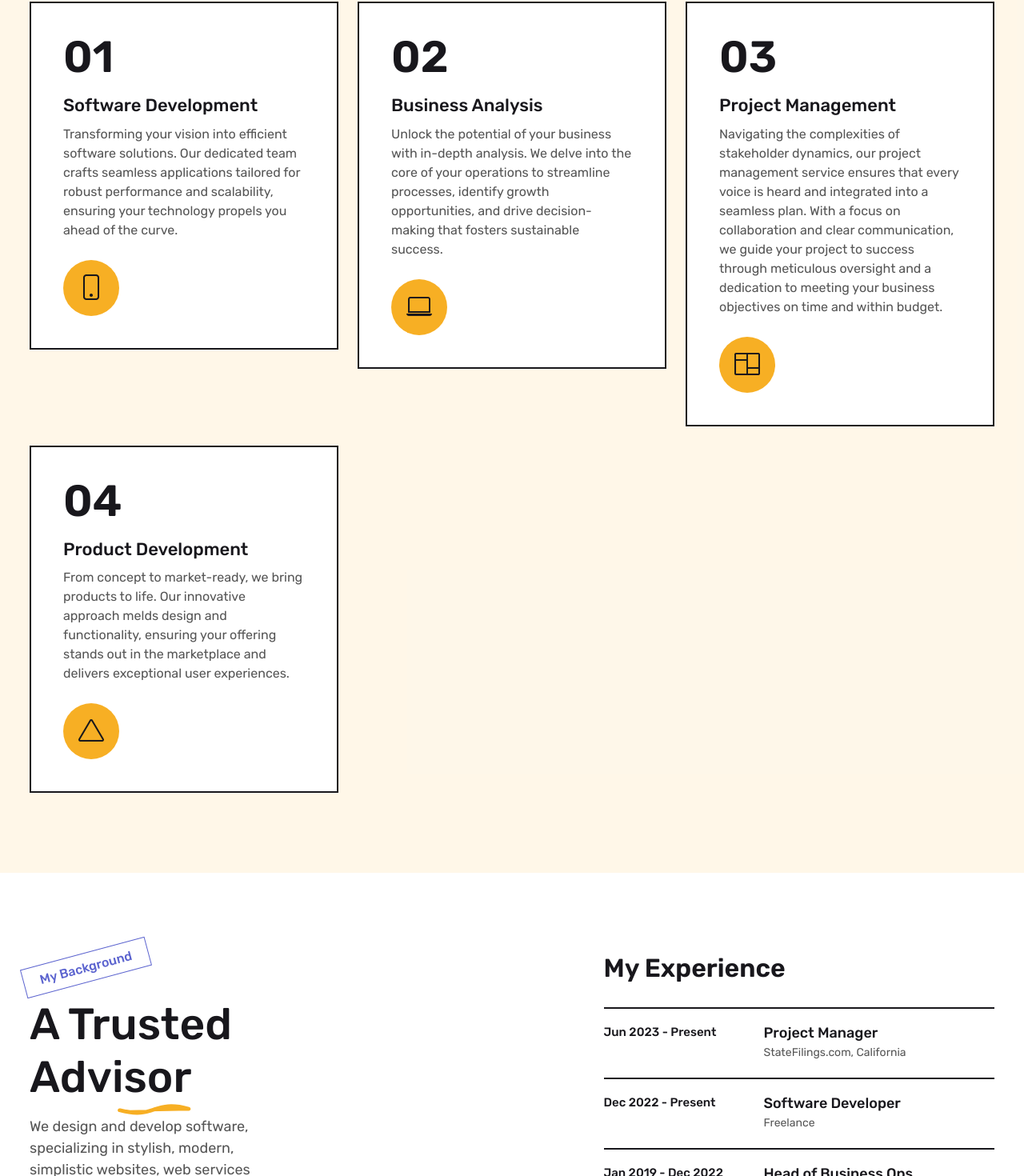
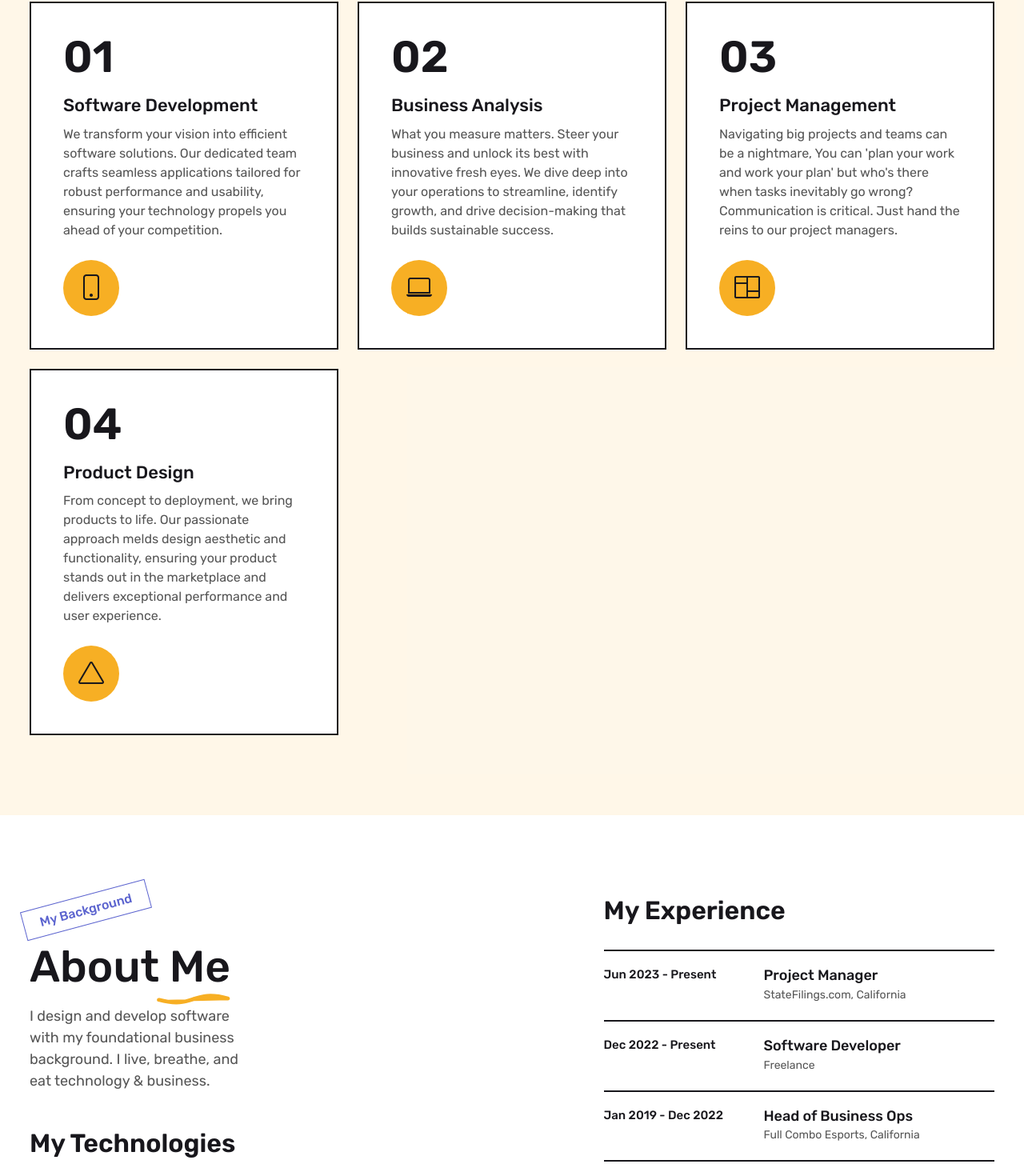
Before and after one commit to jensenmiers/itsJensenPortfolio, a Next.js app in the folder boston/: page / in a window 1280 px wide. Shown: the part 1066-2536 px from the top of the page at 80% size. Built offline with nearby package versions, Linux system fonts and the light colour scheme.

Commit message:
thursday march 14 work

```diff
--- a/boston/src/components/Services.js
+++ b/boston/src/components/Services.js
@@ -5,25 +5,25 @@ const serviceData = [
     id: 1,
     name: "Software Development",
     icon: "bi bi-phone",
-    desc: "Transforming your vision into efficient software solutions. Our dedicated team crafts seamless applications tailored for robust performance and scalability, ensuring your technology propels you ahead of the curve.",
+    desc: "We transform your vision into efficient software solutions. Our dedicated team crafts seamless applications tailored for robust performance and usability, ensuring your technology propels you ahead of your competition.",
   },
   {
     id: 2,
     name: "Business Analysis",
     icon: "bi bi-laptop",
-    desc: "Unlock the potential of your business with in-depth analysis. We delve into the core of your operations to streamline processes, identify growth opportunities, and drive decision-making that fosters sustainable success.",
+    desc: "What you measure matters. Steer your business and unlock its best with innovative fresh eyes. We dive deep into your operations to streamline, identify growth, and drive decision-making that builds sustainable success.",
   },
   {
     id: 3,
     name: "Project Management",
     icon: "bi bi-columns",
-    desc: "Navigating the complexities of stakeholder dynamics, our project management service ensures that every voice is heard and integrated into a seamless plan. With a focus on collaboration and clear communication, we guide your project to success through meticulous oversight and a dedication to meeting your business objectives on time and within budget.",
+    desc: "Navigating big projects and teams can be a nightmare, You can 'plan your work and work your plan' but who's there when tasks inevitably go wrong? Communication is critical. Just hand the reins to our project managers.",
   },
   {
     id: 4,
-    name: "Product Development",
+    name: "Product Design",
     icon: "bi bi-triangle",
-    desc: "From concept to market-ready, we bring products to life. Our innovative approach melds design and functionality, ensuring your offering stands out in the marketplace and delivers exceptional user experiences.",
+    desc: "From concept to deployment, we bring products to life. Our passionate approach melds design aesthetic and functionality, ensuring your product stands out in the marketplace and delivers exceptional performance and user experience.",
   },
 ];
 const Services = () => {
--- a/boston/src/components/Skill.js
+++ b/boston/src/components/Skill.js
@@ -41,10 +41,10 @@ const Skill = () => {
         <div className="row">
           <div className="col-lg-6">
             <SectionTitle
-              heading={"A Trusted Advisor"}
+              heading={"About Me"}
               subHeading={"My Background"}
               text={
-                "We design and develop software, specializing in stylish, modern, simplistic websites, web services and online stores."
+                "I design and develop software with my foundational business background. I live, breathe, and eat technology & business."
               }
             />
 
```
